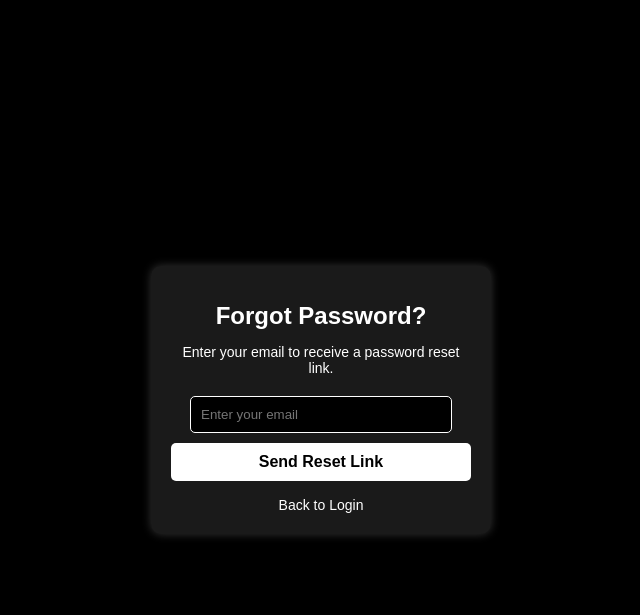
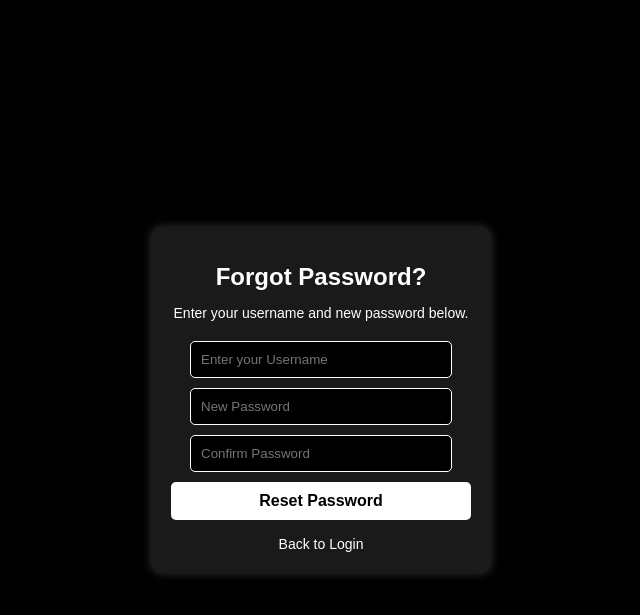
Before and after one commit to antdevi/PAU, a Flask app: page /auth/forgot-password in a window 1280 px wide. Shown: the top 615 px of the page, without its empty margins (319-959 px from the left). Run offline with Flask 3, Linux system fonts and the light colour scheme; parts of the project's set-up code (start-up, migrations or seed data) failed here and were passed over.

Commit message:
Forget Password working to do a normal reset

```diff
--- a/data/user.json
+++ b/data/user.json
@@ -1,5 +1,5 @@
 {
     "devopsuser": {
-        "password": "pbkdf2:sha256:1000000$o30xd3RWPI3JiuAa$818b75ae91279cb2dda971545a90764f5f494e6ac96eca4886d8279b341460cc"
+        "password": "pbkdf2:sha256:1000000$DyKYnAm8QEtwrPSu$7d3e37e51aeea4123d5f6d86b3f1dabe6489a67707f3ed79c5cca0540caaa1f2"
     }
 }
--- a/pau/routes/auth_routes.py
+++ b/pau/routes/auth_routes.py
@@ -87,17 +87,28 @@ def dashboard():
 @auth_bp.route('/forgot-password', methods=['GET', 'POST'])
 def forgot_password():
     if request.method == 'POST':
-        email = request.form['email']
+        username = request.form['username']
+        new_password = request.form['new_password']
+        confirm_password = request.form['confirm_password']
         users = load_users()
 
         # Check if email exists in database
-        if email in users:
+        if username not in users:
             # Send password reset email
-            flash(f"A password reset link has been sent to {email}", "success")
-            return redirect(url_for('auth.home'))
-        else:
-            flash("Email not found. Please check and try again.", "danger")
+            flash("Username does not exist.", "danger")
+            return redirect(url_for('auth.reset_password'))
 
+        if new_password != confirm_password:
+            flash("Passwords do not match!", "warning")
+            return redirect(url_for('auth.reset_password'))
+
+        # Hash the new password
+        hashed_password = generate_password_hash(new_password, method="pbkdf2:sha256", salt_length=16)
+        users[username]['password'] = hashed_password
+        save_users(users)
+
+        flash("Password reset successfully. Please log in.", "success")
+        return redirect(url_for('auth.home'))
     return render_template('forget_password.html')
 
 @auth_bp.route('/logout')
--- a/public/templates/forget_password.html
+++ b/public/templates/forget_password.html
@@ -9,10 +9,12 @@
 <body>
     <div class="login-container">
         <h1>Forgot Password?</h1>
-        <p>Enter your email to receive a password reset link.</p>
+        <p>Enter your username and new password below.</p>
         <form method="POST" action="{{ url_for('auth.forgot_password') }}">
-            <input type="email" name="email" placeholder="Enter your email" required>
-            <button type="submit">Send Reset Link</button>
+            <input type="text" name="username" placeholder="Enter your Username" required>
+            <input type="password" name="new_password" placeholder="New Password" required>
+            <input type="password" name="confirm_password" placeholder="Confirm Password" required>
+            <button type="submit">Reset Password</button>
         </form>
         <div class="links">
             <a href="{{ url_for('auth.home') }}">Back to Login</a>
```
Also changed, not shown: generated_graphs/progress_graphs/aws_progress.png, generated_graphs/progress_graphs/devops_progress.png, generated_graphs/progress_graphs/python_progress.png.
